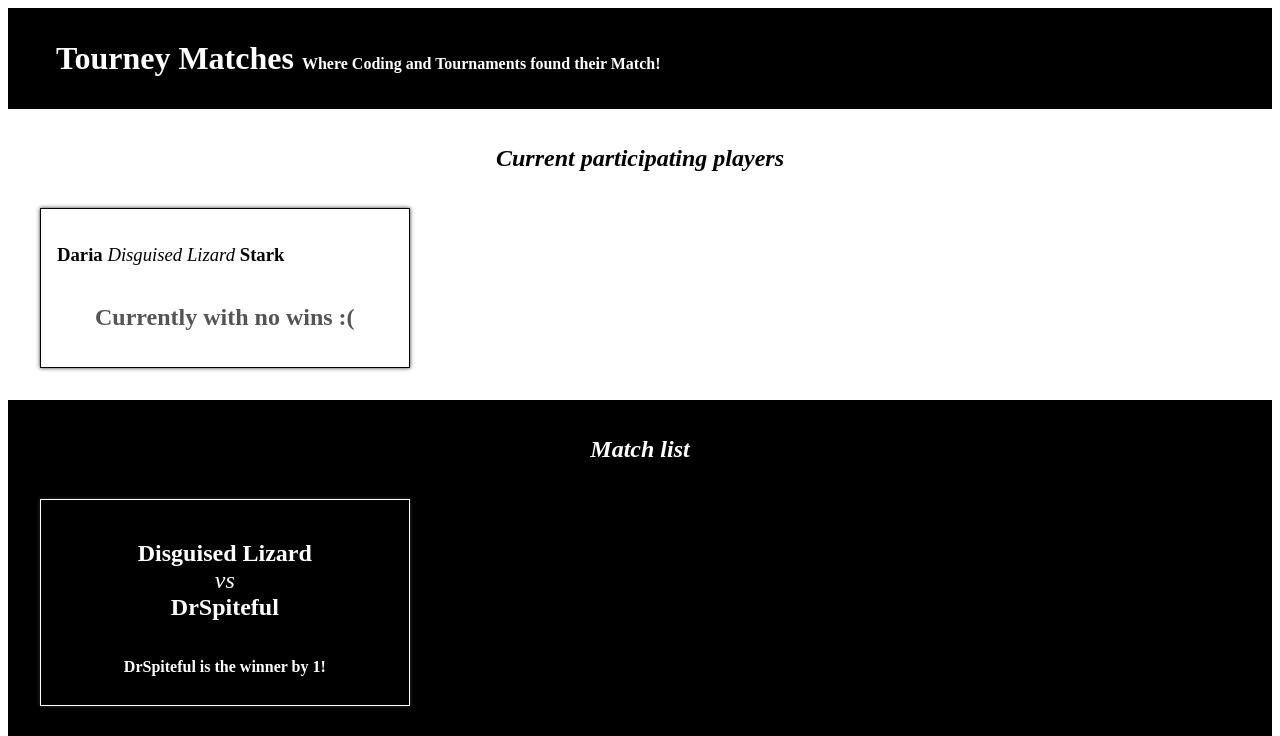
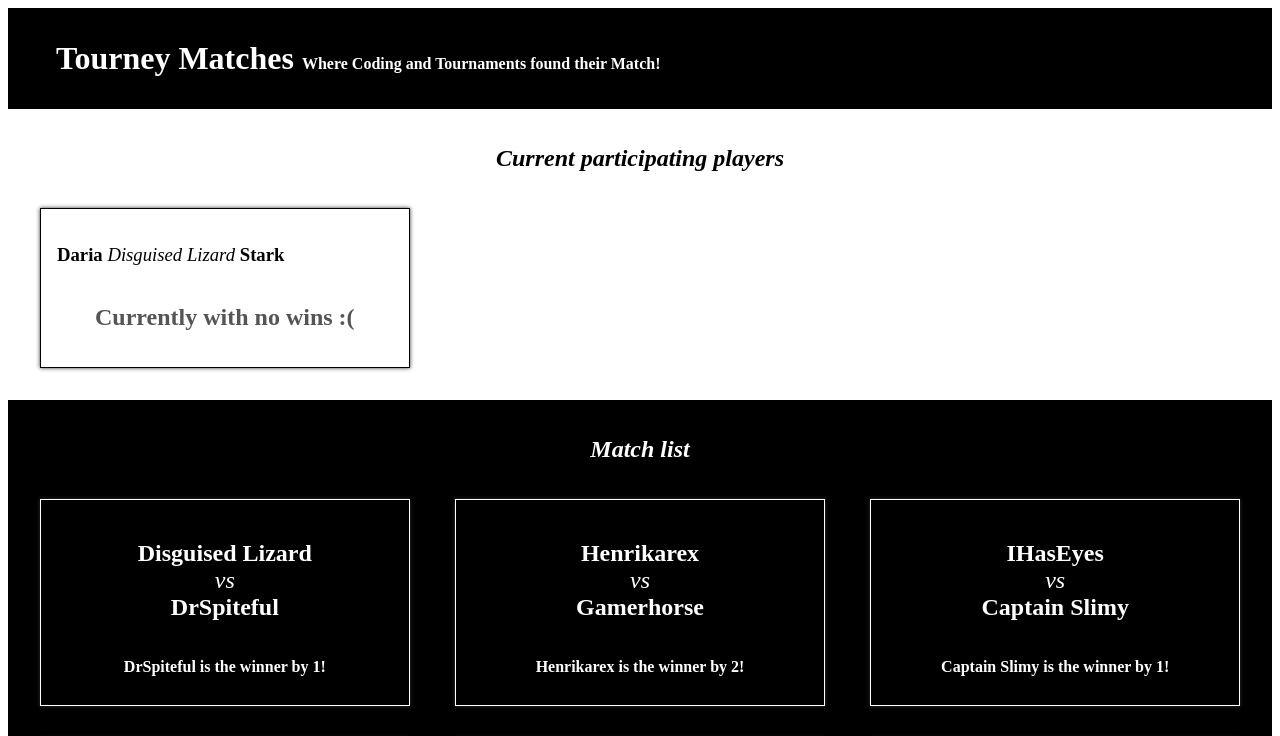
Before and after one commit to Junaydh/tourney-app, a React (Create React App) app: page / in a window 1280 px wide. Shown: the top 736 px of the page. Built offline with nearby package versions, Linux system fonts and the light colour scheme.

Commit message:
refactored playerlist component to render all matches in matchData

```diff
--- a/src/components/MatchList.js
+++ b/src/components/MatchList.js
@@ -2,12 +2,14 @@ import React from 'react';
 import Match from './Match';
 
 function MatchList(props) {
-  const oneMatch = props.matchData[0];
+  const matches = props.matchData.map((match) => {
+    return <Match {...match} key={match.matchNumber}/>
+  });
 
   return (
     <section className='PlayerList MatchList'>
       <h1>Match list</h1>
-      <Match {...oneMatch} />
+      {matches}
     </section>
   );
 }
```
